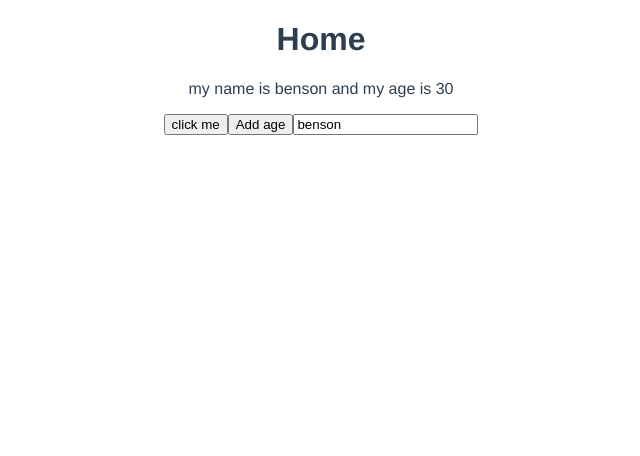
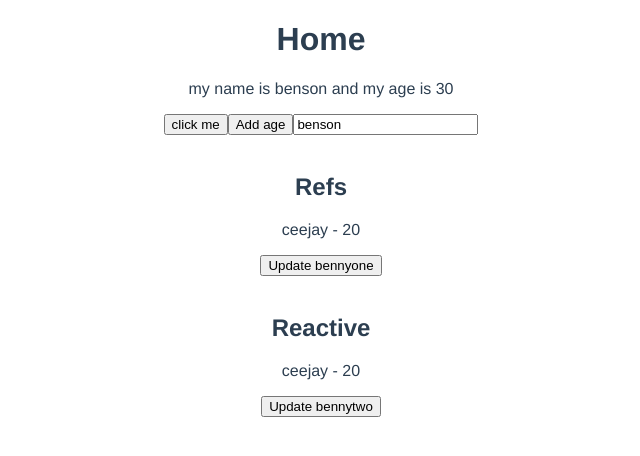
Before and after one commit to benbenz101/vue--compositionapi-practice, a Vue app: page / in a window 1280 px wide. Shown: the top 456 px of the page, without its empty margins (319-959 px from the left). Built offline with nearby package versions, Linux system fonts and the light colour scheme.

Commit message:
learning refs vs reactive

```diff
--- a/src/views/Home.vue
+++ b/src/views/Home.vue
@@ -5,6 +5,16 @@
     <button @click="handleClick">click me</button>
     <button @click="age++">Add age</button>
     <input type="text" v-model="name" />
+    <br />
+    <br />
+    <h2>Refs</h2>
+    <p>{{ bennyOne.names }} - {{ bennyOne.ages }}</p>
+    <button @click="updateBennyOne">Update bennyone</button>
+    <br />
+    <br />
+    <h2>Reactive</h2>
+    <p>{{ bennyTwo.names }} - {{ bennyTwo.ages }}</p>
+    <button @click="updateBennyTwo">Update bennytwo</button>
   </div>
 </template>
 
@@ -50,11 +60,31 @@ export default {
 
     //always return anything you have in the setup to make them available in the template
     //If we don't return the p for example, it won't be associated with the p in the dorm element
-    //
 
+    const bennyOne = ref({ names: "ceejay", ages: 20 });
+    const updateBennyOne = () => {
+      bennyOne.value.ages = 46;
+    };
 
+    //in reactive, we don't use dot value
+    //we can't use primitive values inside reactive
+    //Refs will also work better as opposed to external composition functions when compared to reactive
 
-    return { name, age, handleClick, p };
+    const bennyTwo = reactive({ names: "ceejay", ages: 20 });
+    const updateBennyTwo = () => {
+      bennyTwo.ages = 46;
+    };
+
+    return {
+      name,
+      age,
+      bennyOne,
+      bennyTwo,
+      handleClick,
+      p,
+      updateBennyOne,
+      updateBennyTwo,
+    };
   },
 };
 </script>
```
